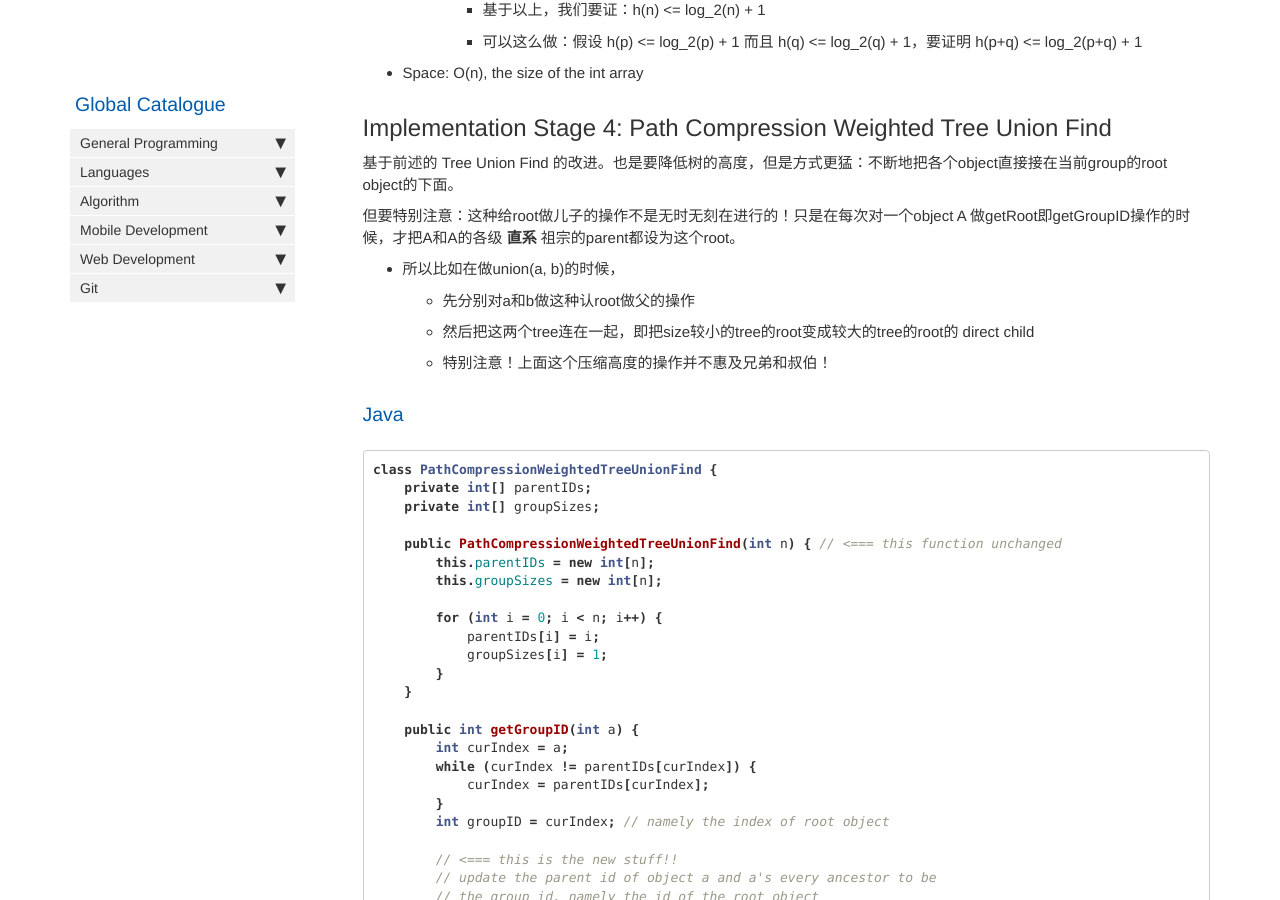
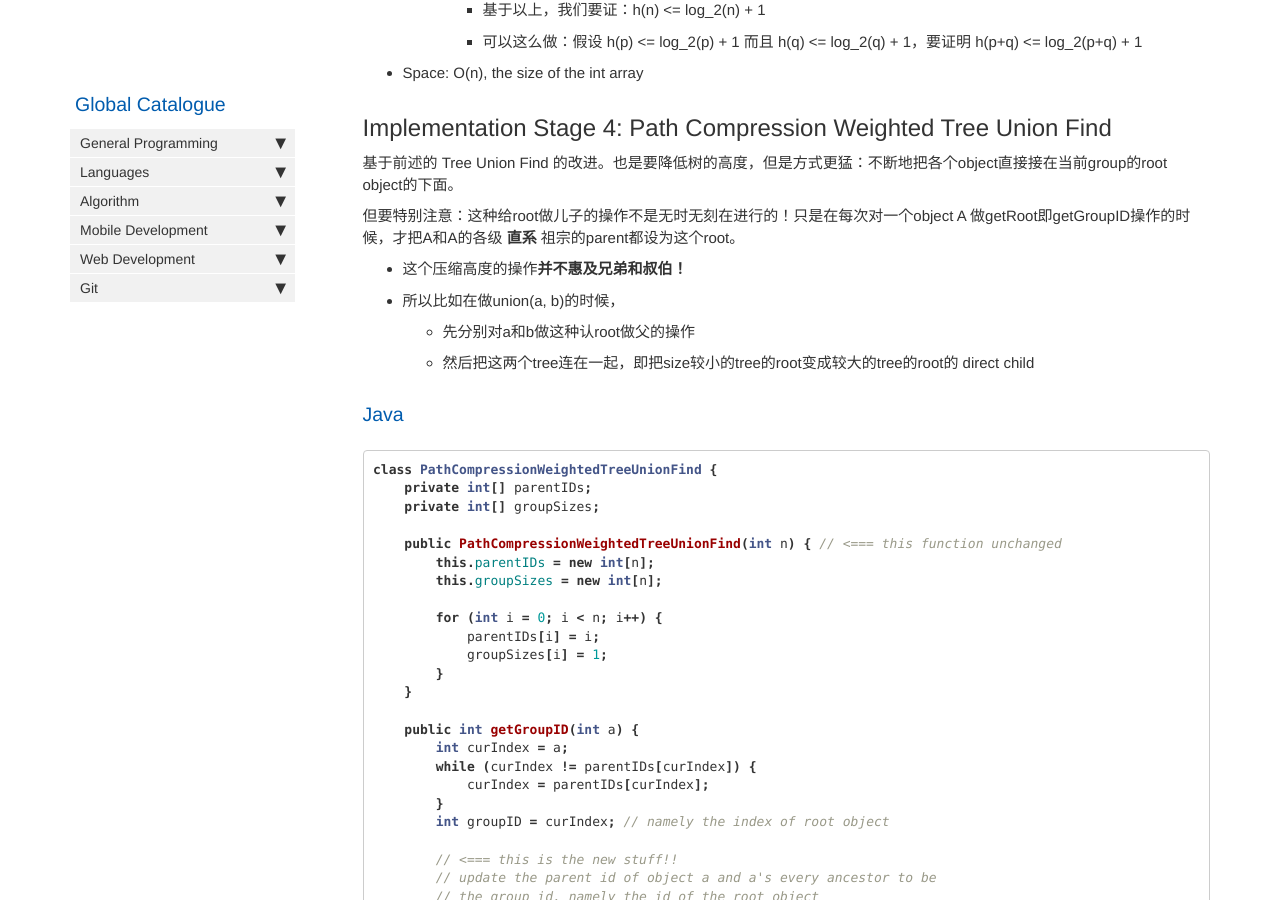
Before and after one commit to HungryOrc/hungryorc.github.io, a Jekyll site: the page built from pages/algorithm/algorithm_union_find.md, in a window 1280 px wide and 900 px high, scrolled down 4684 px. Built offline with Jekyll 4.4.1, drawn with Linux system fonts in a browser that asks for light colours; nearby versions of some CDN libraries; comment, search, counter and statistics services are not loaded.

Commit message:
Update algorithm_union_find.md

````diff
--- a/pages/algorithm/algorithm_union_find.md
+++ b/pages/algorithm/algorithm_union_find.md
@@ -223,10 +223,10 @@ class WeightedTreeUnionFind {
 基于前述的 Tree Union Find 的改进。也是要降低树的高度，但是方式更猛：不断地把各个object直接接在当前group的root object的下面。
 
 但要特别注意：这种给root做儿子的操作不是无时无刻在进行的！只是在每次对一个object A 做getRoot即getGroupID操作的时候，才把A和A的各级 **直系** 祖宗的parent都设为这个root。
+* 这个压缩高度的操作**并不惠及兄弟和叔伯！**
 * 所以比如在做union(a, b)的时候，
   * 先分别对a和b做这种认root做父的操作
   * 然后把这两个tree连在一起，即把size较小的tree的root变成较大的tree的root的 direct child
-  * 特别注意！上面这个压缩高度的操作并不惠及兄弟和叔伯！
 
 ### Java
 ```java
````
